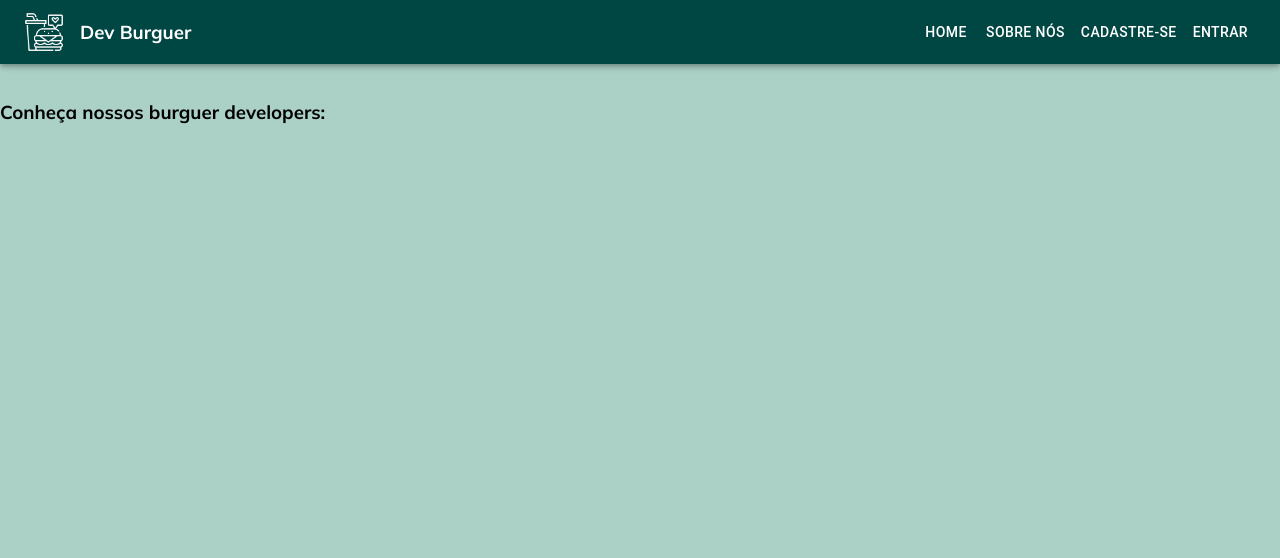
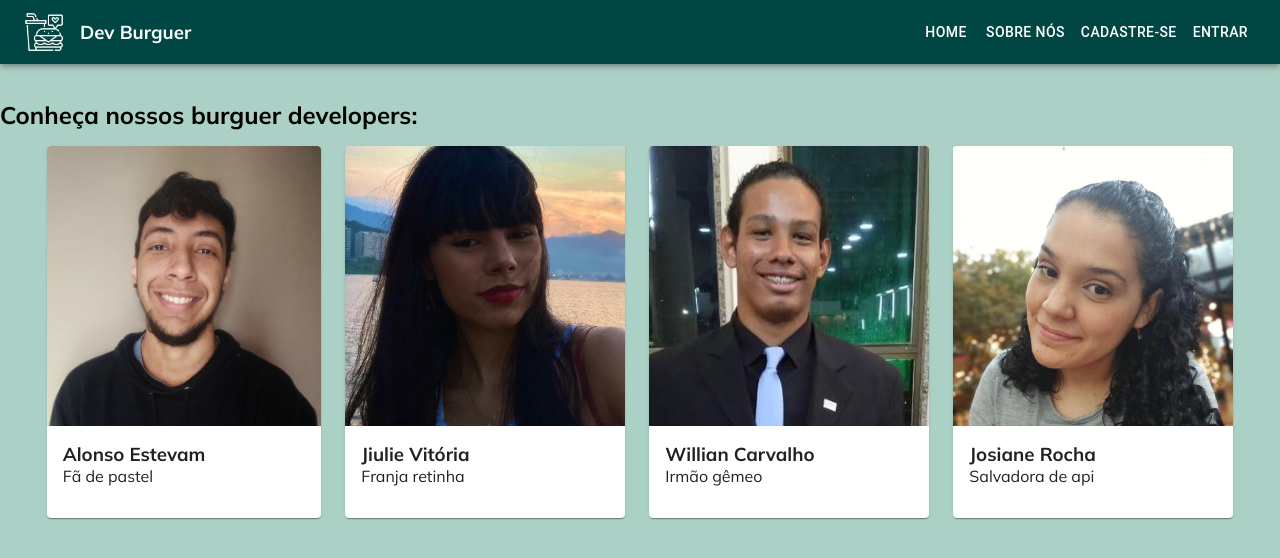
Before and after one commit to Josirocha/dev_burguer, a React (Vite) app: page /sobre in a window 1280 px wide. Shown: the top 558 px of the page. Built offline with nearby package versions, Linux system fonts and the light colour scheme.

Commit message:
feat: import photos and person card component

```diff
--- a/src/Pages/SobreNos/SobreNos.jsx
+++ b/src/Pages/SobreNos/SobreNos.jsx
@@ -1,23 +1,46 @@
 import React from "react";
 import Box from "@mui/material/Box";
-
+import PersonCard from "../../Components/PersonCard/PersonCard";
+import alonso from "../../assets/images/alonso.jpg";
+import jiu from "../../assets/images/jiulie.jpg";
+import josi from "../../assets/images/josi.jpg";
+import will from "../../assets/images/will.jpg";
 import S from "./SobreNos.module.css";
 
 const SobreNos = () => {
   return (
     <>
-      <h3 className={S.title}>Conheça nossos burguer developers:</h3>
+      <h2 className={S.title}>Conheça nossos burguer developers:</h2>
       <Box
         sx={{
-          width: 300,
-          height: 300,
-          backgroundColor: "primary",
-          "&:hover": {
-            backgroundColor: "secondary",
-            opacity: [0.9, 0.8, 0.7],
-          },
+          py: 2,
+          display: "flex",
+          flexWrap: "wrap",
+          justifyContent: "center",
+          gap: 3,
         }}
-      />
+      >
+        <PersonCard
+          img={alonso}
+          name={"Alonso Estevam"}
+          description={"Fã de pastel"}
+        />
+        <PersonCard
+          img={jiu}
+          name={"Jiulie Vitória"}
+          description={"Franja retinha"}
+        />
+        <PersonCard
+          img={will}
+          name={"Willian Carvalho"}
+          description={"Irmão gêmeo"}
+        />
+        <PersonCard
+          img={josi}
+          name={"Josiane Rocha"}
+          description={"Salvadora de api"}
+        />
+      </Box>
     </>
   );
 };
```
